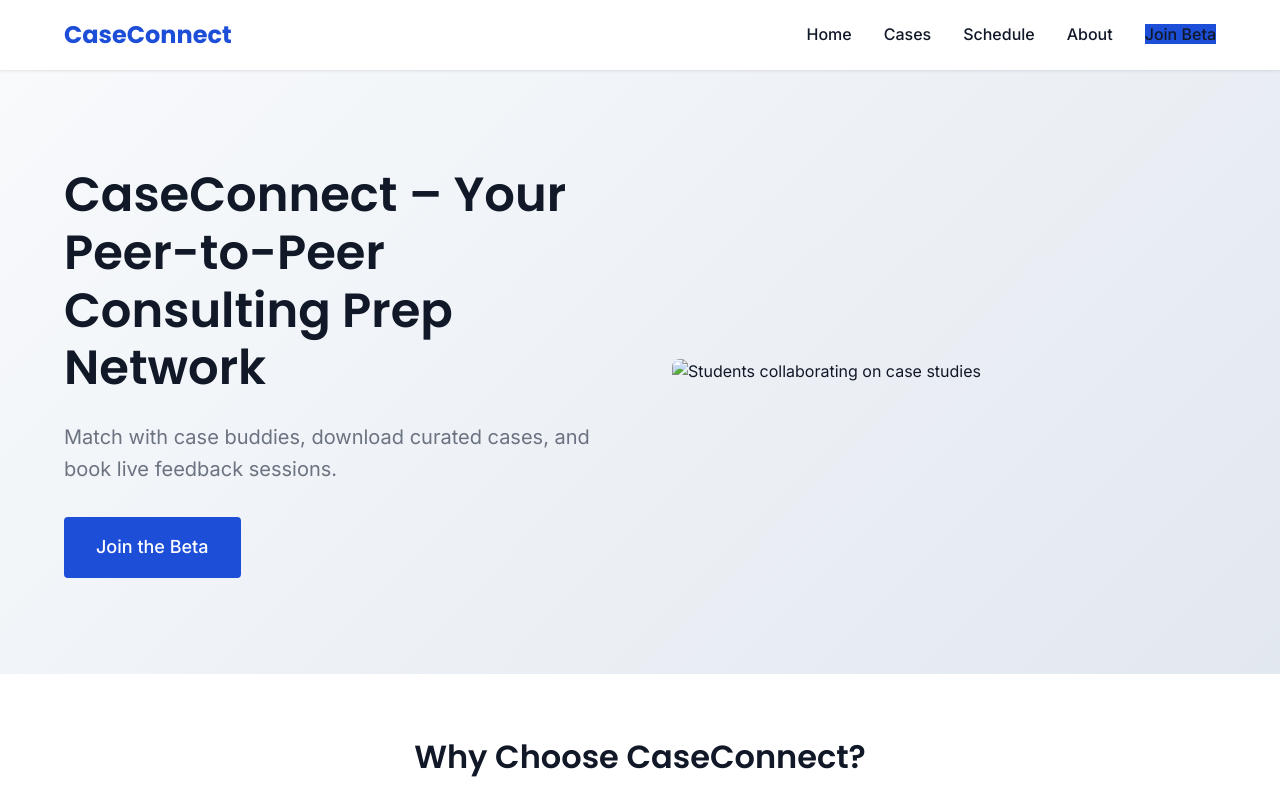
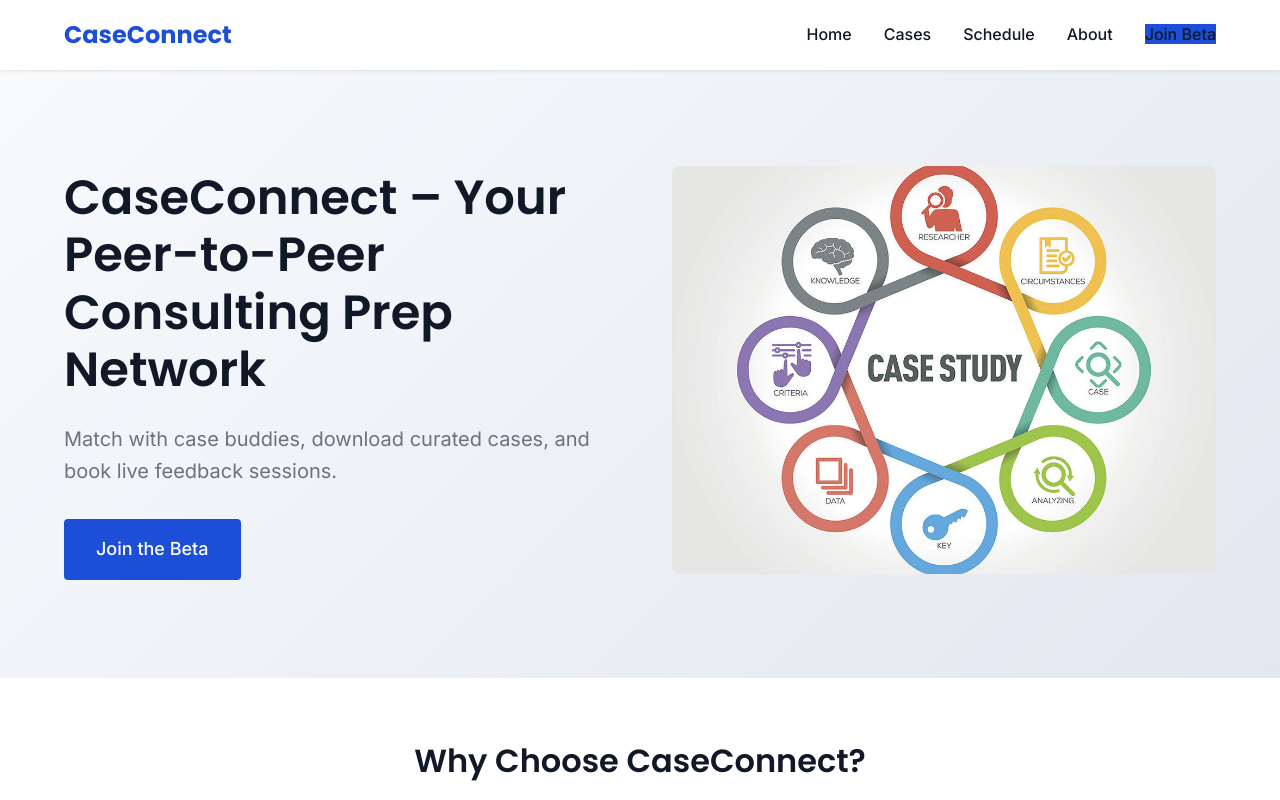
Before and after one commit to Naman-Ahmad/CaseConnect, a plain HTML site: page index.html in a window 1280 px wide. Shown: the top 800 px of the page. Drawn offline with Linux system fonts and the light colour scheme; the site is published under a folder, as on GitHub Pages, so addresses that start at the root find nothing; files whose address does not match are found by name.

Commit message:
Update index.html

```diff
--- a/index.html
+++ b/index.html
@@ -50,7 +50,7 @@
                     <a href="#signup" class="btn btn-primary btn-large">Join the Beta</a>
                 </div>
                 <div class="hero-image">
-                    <img src="/case study image.jpg " alt="Students collaborating on case studies" class="hero-img">
+                    <img src="./case study image.jpg " alt="Students collaborating on case studies" class="hero-img">
                 </div>
             </div>
         </section>
```
